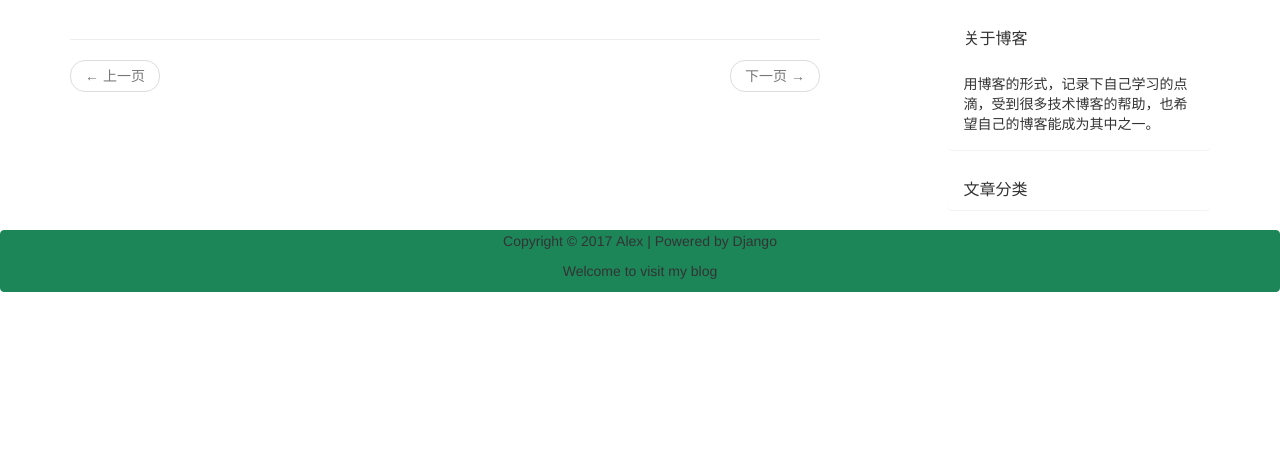
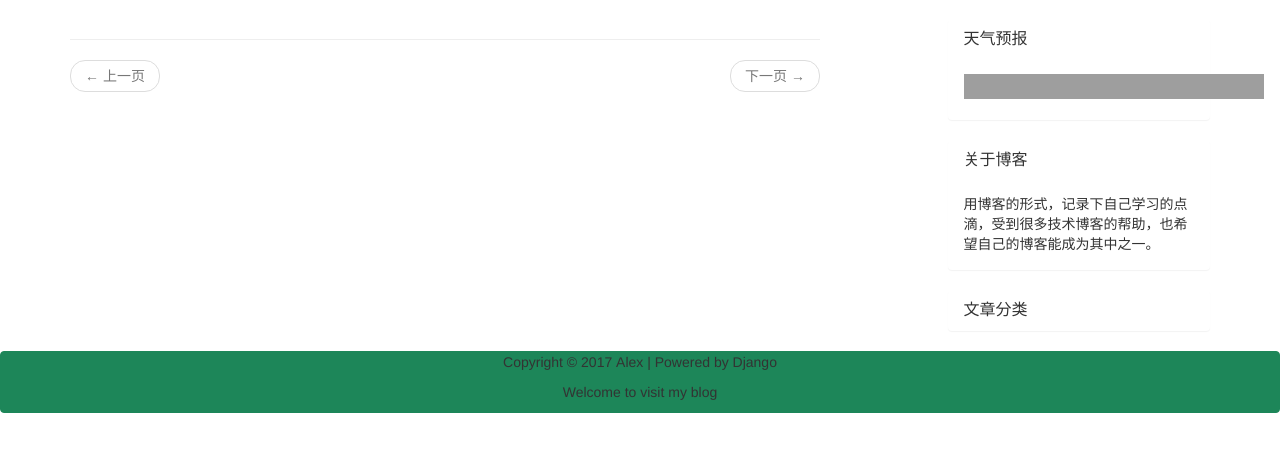
Before and after one commit to zxc290/nowpython, a Django app: page / in a window 1280 px wide. Shown: the part 51-503 px from the top of the page. Run offline with Django 3.2, Linux system fonts and the light colour scheme; data that the repository does not hold is empty; some libraries are stand-ins or nearby versions; grey boxes are pictures that could not be loaded.

Commit message:
添加天气api

```diff
--- a/blog/views.py
+++ b/blog/views.py
@@ -58,30 +58,3 @@ def user_profile(request, username):
         form = EditProfileForm(instance=request.user)
 
     return render(request, 'user_profile.html', {'user': user, 'form': form})
-
-
-def new_post(request):
-    user = get_object_or_404(User, username=request.user.username)
-    if request.method == 'POST':
-        form = PostForm(request.POST)
-        if 'publish' in request.POST and form.is_valid():
-            post = form.save(commit=False)
-            post.author = user
-            post.save()
-            return redirect('index')
-    else:
-        form = PostForm()
-    return render(request, 'new_post.html', {'form': form})
-
-
-def edit_post(request):
-    if request.method == 'POST':
-        form = PostForm(request.POST)
-        if form.is_valid():
-            form.save()
-    else:
-        try:
-            form = PostForm(instance=request.post)
-        except AttributeError:
-            form = PostForm()
-    return render(request, 'edit_post.html', {'form': form})
--- a/templates/base.html
+++ b/templates/base.html
@@ -23,6 +23,16 @@
         </div><!-- /.blog-main -->
         <div class="col-sm-3 col-sm-offset-1 blog-sidebar">
             <div class="sidebar-module sidebar-module-inset">
+                <div class="panel">
+                    <div class="panel-heading">
+                        <h3 class="panel-title">天气预报</h3>
+                    </div>
+                    <div class="panel-body">
+                        <iframe width="300" scrolling="no" height="25" frameborder="0" allowtransparency="true" src="http://i.tianqi.com/index.php?c=code&id=10&color=%23&bdc=%23&icon=2&site=12"></iframe>
+                    </div>
+                </div>
+            </div>
+            <div class="sidebar-module">
                 <div class="panel">
                     <div class="panel-heading">
                         <h3 class="panel-title">关于博客</h3>
```
